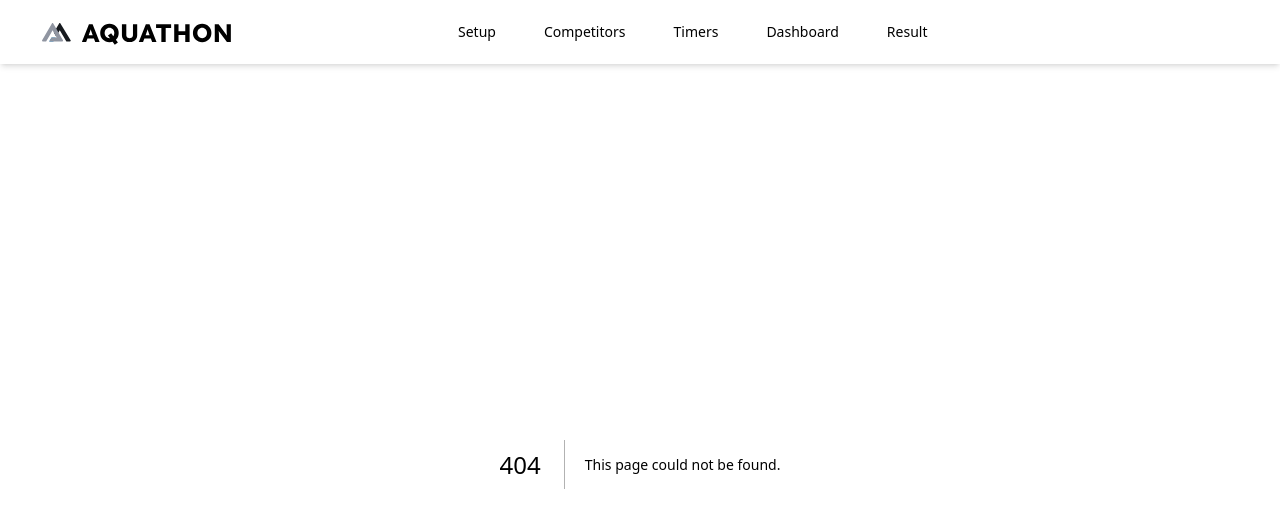
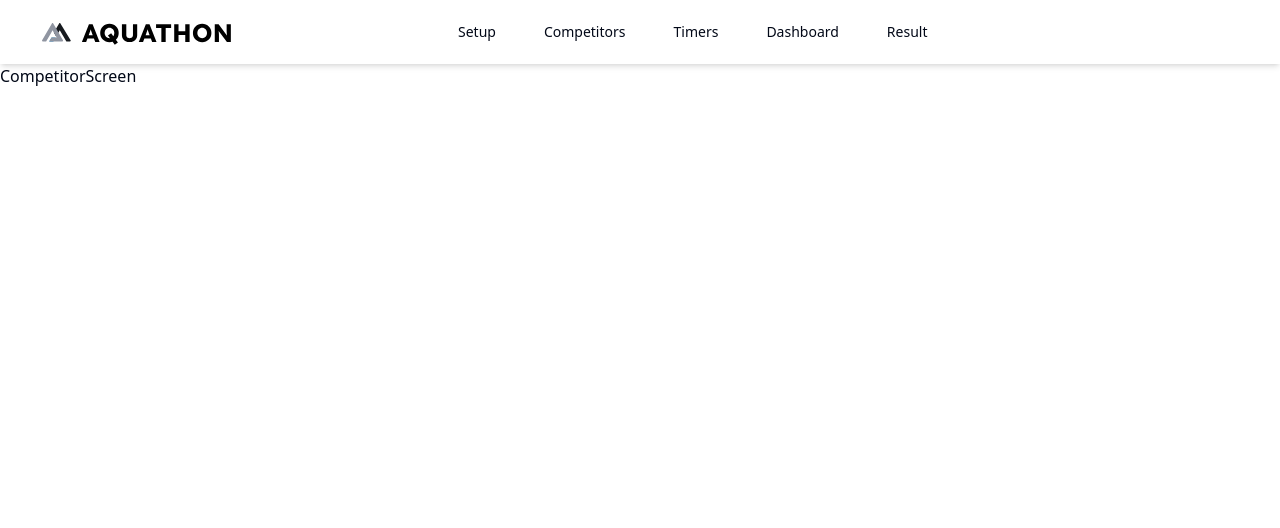
Before and after one commit to ronanpnc/AQUATHON-APP, a Next.js app in the folder aquathon_frontend/: page /racer/competitors in a window 1280 px wide. Before the commit this address had no page. Shown: the top 528 px of the page. Built offline with nearby package versions, Linux system fonts and the light colour scheme.

Commit message:
feat: add racer navigation

```diff
--- /dev/null
+++ b/aquathon_frontend/src/app/racer/competitors/page.tsx
@@ -0,0 +1,7 @@
+import React from 'react'
+
+export default function CompetitorScreen() {
+  return (
+    <div>CompetitorScreen</div>
+  )
+}
--- /dev/null
+++ b/aquathon_frontend/src/app/racer/result/page.tsx
@@ -0,0 +1,7 @@
+import React from 'react'
+
+export default function ResultScreen() {
+  return (
+    <div>ResultScreen</div>
+  )
+}
--- /dev/null
+++ b/aquathon_frontend/src/app/racer/setup/page.tsx
@@ -0,0 +1,7 @@
+import React from 'react'
+
+export default function SetUpScreen() {
+  return (
+    <div>SetUpScreen</div>
+  )
+}
--- /dev/null
+++ b/aquathon_frontend/src/app/racer/timers/page.tsx
@@ -0,0 +1,7 @@
+import React from 'react'
+
+export default function TimerScreen() {
+  return (
+    <div>TimerScreen</div>
+  )
+}
```
